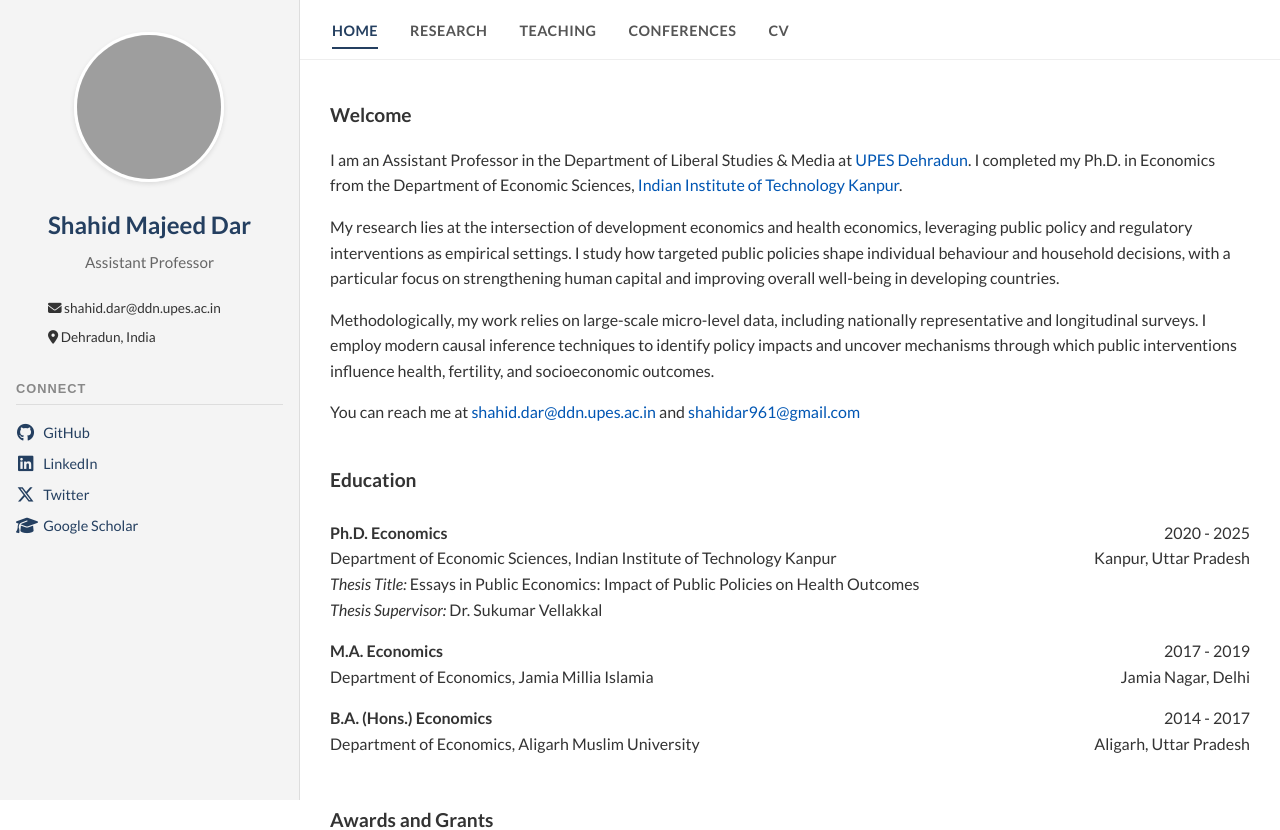
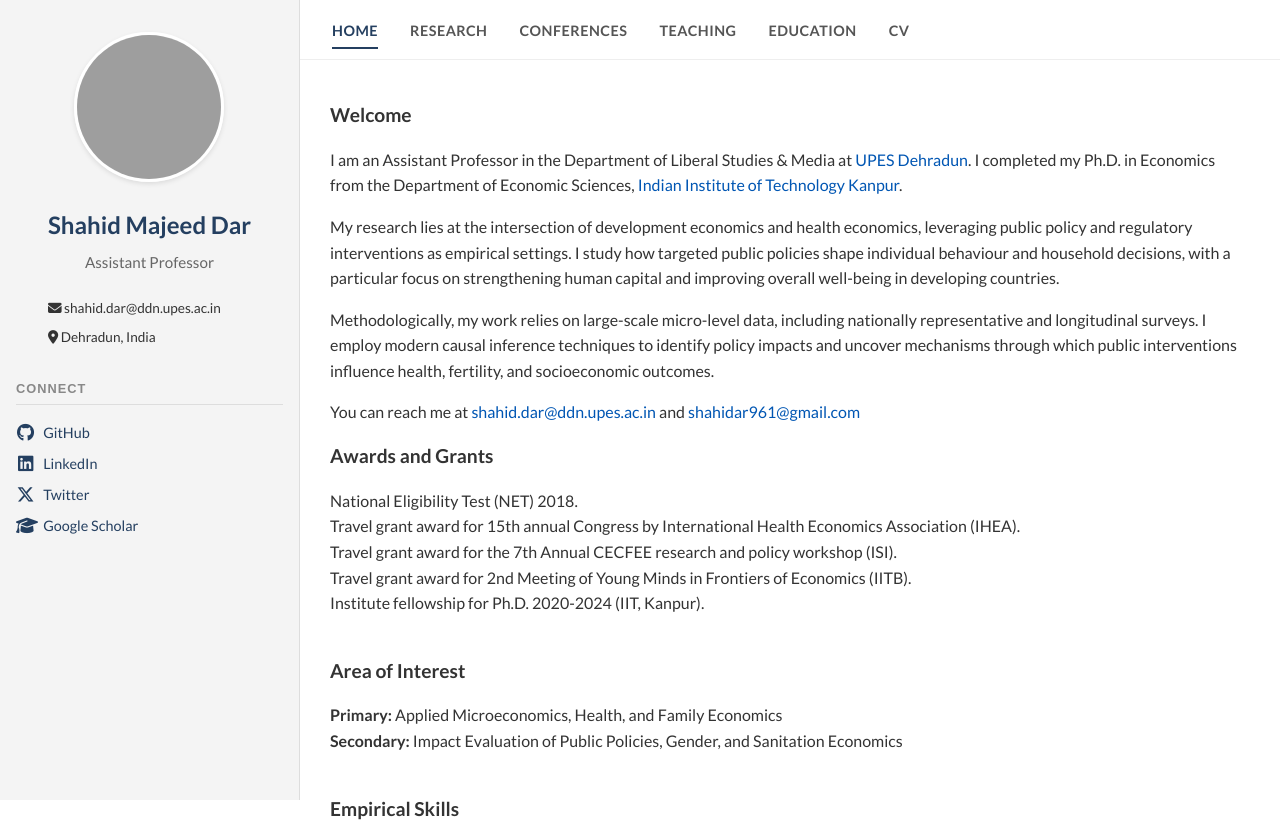
Before and after one commit to shahidar961/shahidar961.github.io, a React (Vite) app: page / in a window 1280 px wide. Shown: the top 830 px of the page. Built offline with nearby package versions, Linux system fonts and the light colour scheme; grey boxes are pictures that could not be loaded.

Commit message:
added profile links ad education page

```diff
--- a/src/App.jsx
+++ b/src/App.jsx
@@ -6,6 +6,7 @@ import CV from './pages/CV';
 import Research from './pages/Research';
 import Teaching from './pages/Teaching';
 import Conferences from './pages/Conferences';
+import Education from './pages/Education';
 
 function App() {
   return (
@@ -14,6 +15,7 @@ function App() {
         <Routes>
           <Route path="/" element={<Home />} />
           <Route path="/cv" element={<CV />} />
+          <Route path="/education" element={<Education />} />
           <Route path="/research" element={<Research />} />
           <Route path="/teaching" element={<Teaching />} />
           <Route path="/conferences" element={<Conferences />} />
--- a/src/components/Header.jsx
+++ b/src/components/Header.jsx
@@ -28,8 +28,9 @@ const Header = () => {
             <ul className={isMenuOpen ? 'nav-open' : ''}>
                 <li><Link to="/" className={location.pathname === '/' ? 'active' : ''} onClick={closeMenu}>Home</Link></li>
                 <li><Link to="/research" className={location.pathname === '/research' ? 'active' : ''} onClick={closeMenu}>Research</Link></li>
+                <li><Link to="/conferences" className={location.pathname === '/conferences' ? 'active' : ''} onClick={closeMenu}>Conferences</Link></li>
                 <li><Link to="/teaching" className={location.pathname === '/teaching' ? 'active' : ''} onClick={closeMenu}>Teaching</Link></li>
-                <li><Link to="/conferences" className={location.pathname === '/conferences' ? 'active' : ''} onClick={closeMenu}>Conferences</Link></li>
+                <li><Link to="/education" className={location.pathname === '/education' ? 'active' : ''} onClick={closeMenu}>Education</Link></li>
                 <li><Link to="/cv" className={location.pathname === '/cv' ? 'active' : ''} onClick={closeMenu}>CV</Link></li>
             </ul>
         </nav>
--- a/src/components/Sidebar.jsx
+++ b/src/components/Sidebar.jsx
@@ -39,10 +39,10 @@ const Sidebar = () => {
                     <a href="https://www.linkedin.com/in/shahid-majeed-1641731b2/" target="_blank" rel="noopener noreferrer">
                         <i className="fab fa-linkedin"></i> LinkedIn
                     </a>
-                    <a href="https://x.com/" target="_blank" rel="noopener noreferrer">
+                    <a href="https://x.com/SHAHIDM03793752" target="_blank" rel="noopener noreferrer">
                         <i className="fab fa-x-twitter"></i> Twitter
                     </a>
-                    <a href="https://scholar.google.com/citations?user=mi0nnGsAAAAJ&hl=en" target="_blank" rel="noopener noreferrer">
+                    <a href="https://scholar.google.com/citations?hl=en&user=7ioMi0sAAAAJ" target="_blank" rel="noopener noreferrer">
                         <i className="fas fa-graduation-cap"></i> Google Scholar
                     </a>
                 </div>
--- /dev/null
+++ b/src/pages/Education.jsx
@@ -0,0 +1,50 @@
+import React from 'react';
+import './pages.css';
+
+const Education = () => {
+    return (
+        <div className="page-container">
+            <h1 className="page-title">Education</h1>
+            <div className="content-section">
+                <table className="teaching-table">
+                    <tbody>
+                        <tr>
+                            <td>
+                                <strong>Ph.D. Economics</strong><br />
+                                Department of Economic Sciences, Indian Institute of Technology Kanpur<br />
+                                <em>Thesis Title:</em> Essays in Public Economics: Impact of Public Policies on Health Outcomes<br />
+                                <em>Thesis Supervisor:</em> Dr. Sukumar Vellakkal
+                            </td>
+                            <td>
+                                2020 - 2025<br />
+                                Kanpur, Uttar Pradesh
+                            </td>
+                        </tr>
+                        <tr>
+                            <td>
+                                <strong>M.A. Economics</strong><br />
+                                Department of Economics, Jamia Millia Islamia
+                            </td>
+                            <td>
+                                2017 - 2019<br />
+                                Jamia Nagar, Delhi
+                            </td>
+                        </tr>
+                        <tr>
+                            <td>
+                                <strong>B.A. (Hons.) Economics</strong><br />
+                                Department of Economics, Aligarh Muslim University
+                            </td>
+                            <td>
+                                2014 - 2017<br />
+                                Aligarh, Uttar Pradesh
+                            </td>
+                        </tr>
+                    </tbody>
+                </table>
+            </div>
+        </div>
+    );
+};
+
+export default Education;
--- a/src/pages/Home.jsx
+++ b/src/pages/Home.jsx
@@ -19,45 +19,7 @@ const Home = () => {
                     You can reach me at <a href="mailto:shahid.dar@ddn.upes.ac.in">shahid.dar@ddn.upes.ac.in</a> and <a href="mailto:shahidar961@gmail.com">shahidar961@gmail.com</a>
                 </p>
 
-                <div className="content-section" style={{ marginTop: '40px' }}>
-                    <h2>Education</h2>
-                    <table className="teaching-table">
-                        <tbody>
-                            <tr>
-                                <td>
-                                    <strong>Ph.D. Economics</strong><br />
-                                    Department of Economic Sciences, Indian Institute of Technology Kanpur<br />
-                                    <em>Thesis Title:</em> Essays in Public Economics: Impact of Public Policies on Health Outcomes<br />
-                                    <em>Thesis Supervisor:</em> Dr. Sukumar Vellakkal
-                                </td>
-                                <td>
-                                    2020 - 2025<br />
-                                    Kanpur, Uttar Pradesh
-                                </td>
-                            </tr>
-                            <tr>
-                                <td>
-                                    <strong>M.A. Economics</strong><br />
-                                    Department of Economics, Jamia Millia Islamia
-                                </td>
-                                <td>
-                                    2017 - 2019<br />
-                                    Jamia Nagar, Delhi
-                                </td>
-                            </tr>
-                            <tr>
-                                <td>
-                                    <strong>B.A. (Hons.) Economics</strong><br />
-                                    Department of Economics, Aligarh Muslim University
-                                </td>
-                                <td>
-                                    2014 - 2017<br />
-                                    Aligarh, Uttar Pradesh
-                                </td>
-                            </tr>
-                        </tbody>
-                    </table>
-                </div>
+
 
                 <div className="content-section">
                     <h2>Awards and Grants</h2>
```
